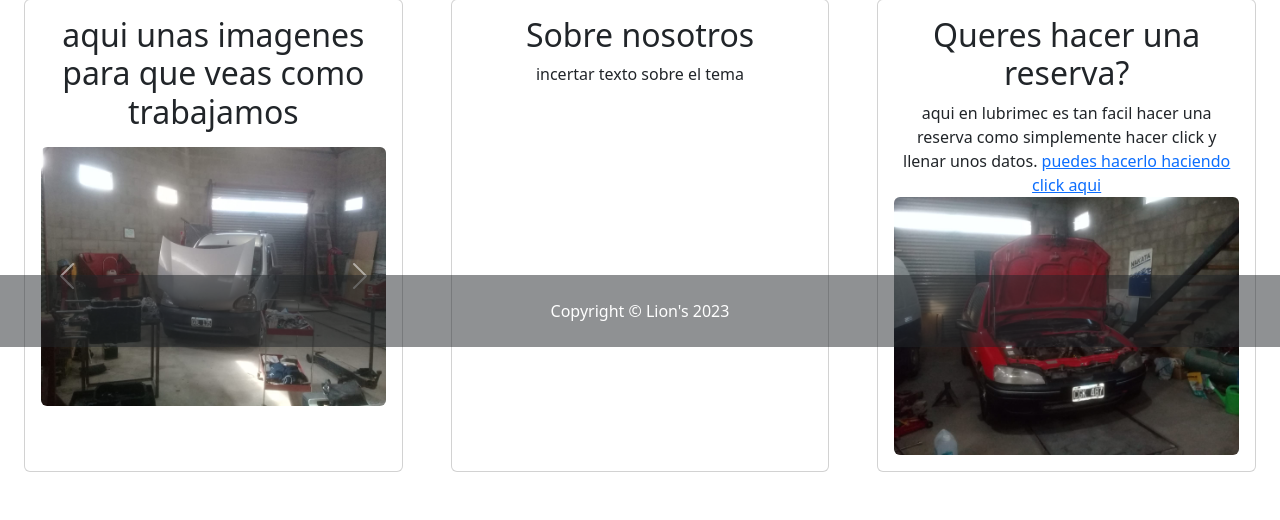
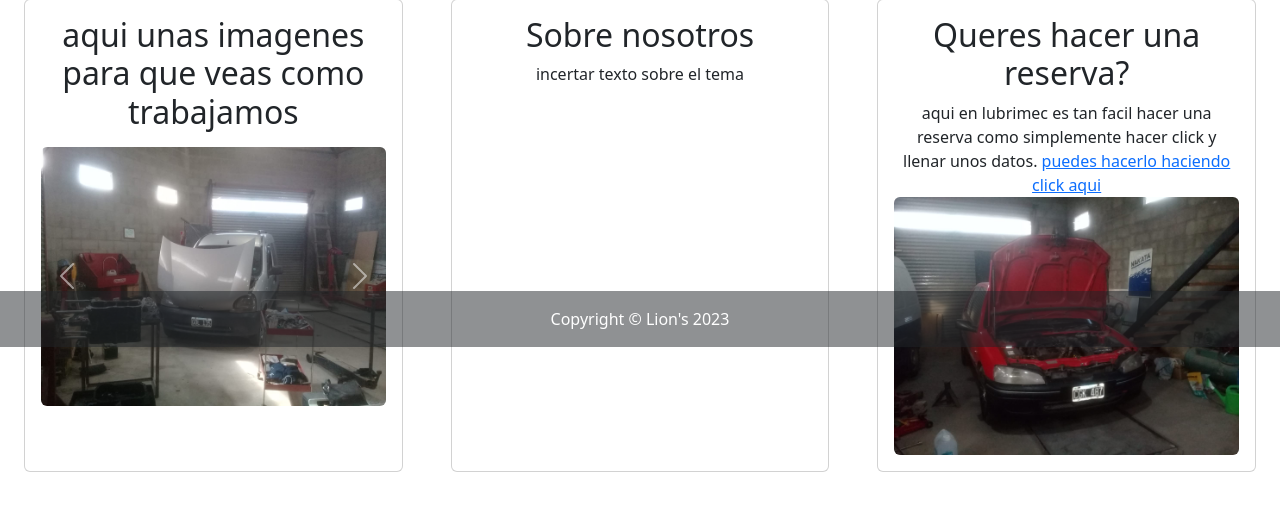
Before and after one commit to LeanGarro/Proyecto_Final, a Django app: page / in a window 1280 px wide. Shown: the part 453-973 px from the top of the page. Run offline with Django 4.2, Linux system fonts and the light colour scheme; some libraries are stand-ins or nearby versions.

Commit message:
footer modificado

```diff
--- a/project/apps/home/templates/home/footer.html
+++ b/project/apps/home/templates/home/footer.html
@@ -1,4 +1,4 @@
 
-<footer class="py-4 bg-dark bg-dark bg-opacity-50 fixed-bottom ">
+<footer class="py-3 bg-dark bg-dark bg-opacity-50 fixed-bottom ">
     <div class="container px-4 px-lg-5"><p class="m-0 text-center text-white">Copyright &copy; Lion's 2023</p></div>
 </footer>
```
